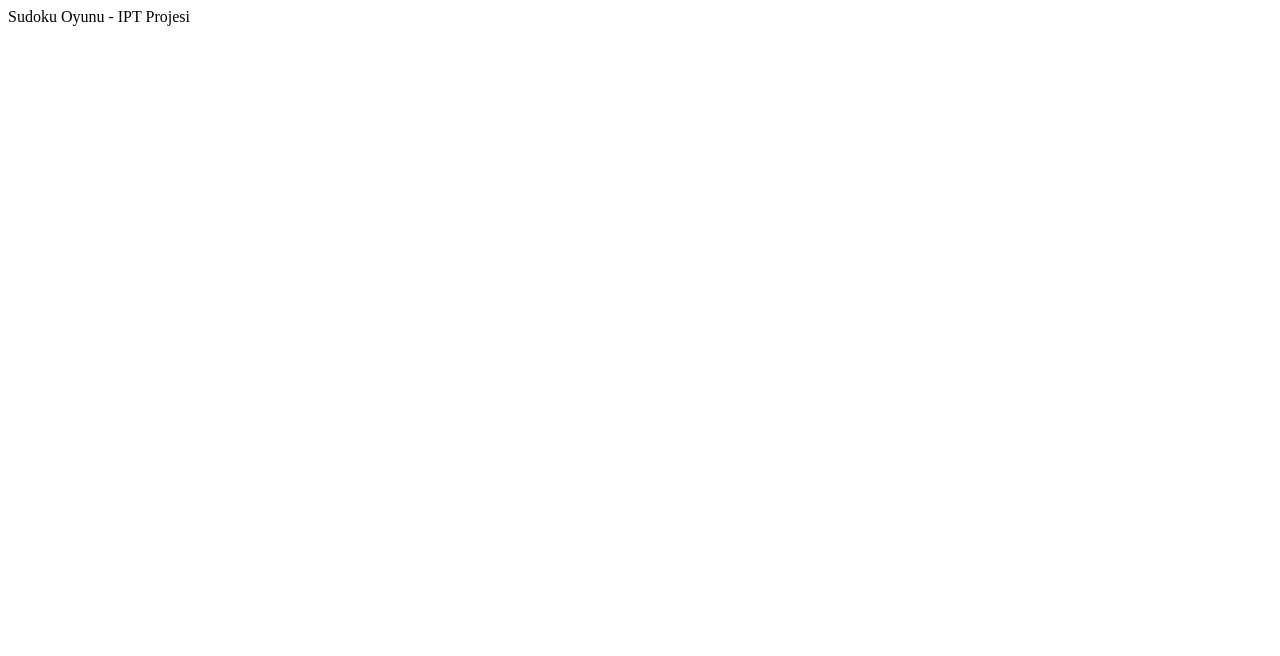
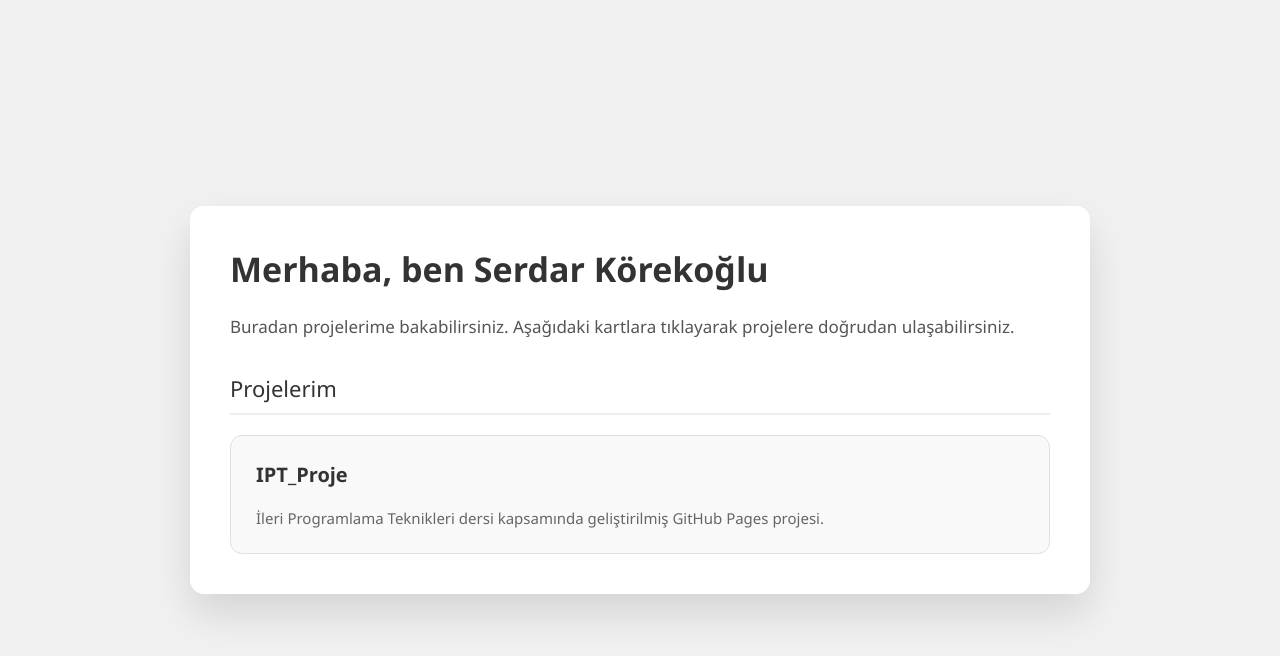
Before and after one commit to 1serdar/1serdar.github.io, a plain HTML site: page index.html in a window 1280 px wide. Drawn offline with Linux system fonts and the light colour scheme.

Commit message:
Add files via upload

```diff
--- a/index.html
+++ b/index.html
@@ -1,12 +1,114 @@
 <!DOCTYPE html>
+<html lang="tr">
 <head>
+    <meta charset="UTF-8">
+    <title>Serdar Körekoğlu | Projeler</title>
 
-<div>Sudoku Oyunu - IPT Projesi</div>
+    <style>
+        * {
+            box-sizing: border-box;
+        }
 
+        body {
+            margin: 0;
+            font-family: "Segoe UI", Arial, sans-serif;
+            background-color: #f1f1f1;
+
+            color: #333;
+            min-height: 100vh;
+            display: flex;
+            justify-content: center;
+            align-items: center;
+        }
+
+        .panel {
+            background-color: #ffffff;
+            width: 900px;
+            max-width: 90%;
+            border-radius: 14px;
+            padding: 40px;
+            box-shadow: 0 20px 40px rgba(0, 0, 0, 0.12);
+        }
+
+        .panel h1 {
+            margin-top: 0;
+            font-size: 34px;
+        }
+
+        .panel p {
+            font-size: 17px;
+            color: #555;
+            margin-bottom: 35px;
+        }
+
+        .projects-title {
+            font-size: 22px;
+            margin-bottom: 20px;
+            border-bottom: 2px solid #eee;
+            padding-bottom: 10px;
+        }
+
+        .projects-grid {
+            display: grid;
+            grid-template-columns: repeat(auto-fit, minmax(260px, 1fr));
+            gap: 25px;
+        }
+
+        .project-card {
+            display: block;
+            text-decoration: none;
+            background: #f9f9f9;
+            border-radius: 12px;
+            padding: 25px;
+            border: 1px solid #e0e0e0;
+            color: #333;
+            transition: transform 0.25s ease, box-shadow 0.25s ease;
+        }
+
+        .project-card:hover {
+            transform: scale(1.05);
+            box-shadow: 0 12px 25px rgba(0, 0, 0, 0.15);
+        }
+
+        .project-card h3 {
+            margin-top: 0;
+            font-size: 20px;
+        }
+
+        .project-card p {
+            font-size: 15px;
+            color: #666;
+            margin-bottom: 0;
+        }
+    </style>
 </head>
 
 <body>
 
+    <div class="panel">
+        <h1>Merhaba, ben Serdar Körekoğlu</h1>
+        <p>
+            Buradan projelerime bakabilirsiniz. Aşağıdaki kartlara tıklayarak
+            projelere doğrudan ulaşabilirsiniz.
+        </p>
+
+        <div class="projects-title">
+            Projelerim
+        </div>
+
+        <div class="projects-grid">
+
+            <a class="project-card"
+               href="https://1serdar.github.io/IPT_Proje/"
+>
+                <h3>IPT_Proje</h3>
+                <p>
+                    İleri Programlama Teknikleri dersi kapsamında geliştirilmiş GitHub Pages projesi.
+                </p>
+            </a>
+
+        </div>
+    </div>
+
 </body>
-
 </html>
```
